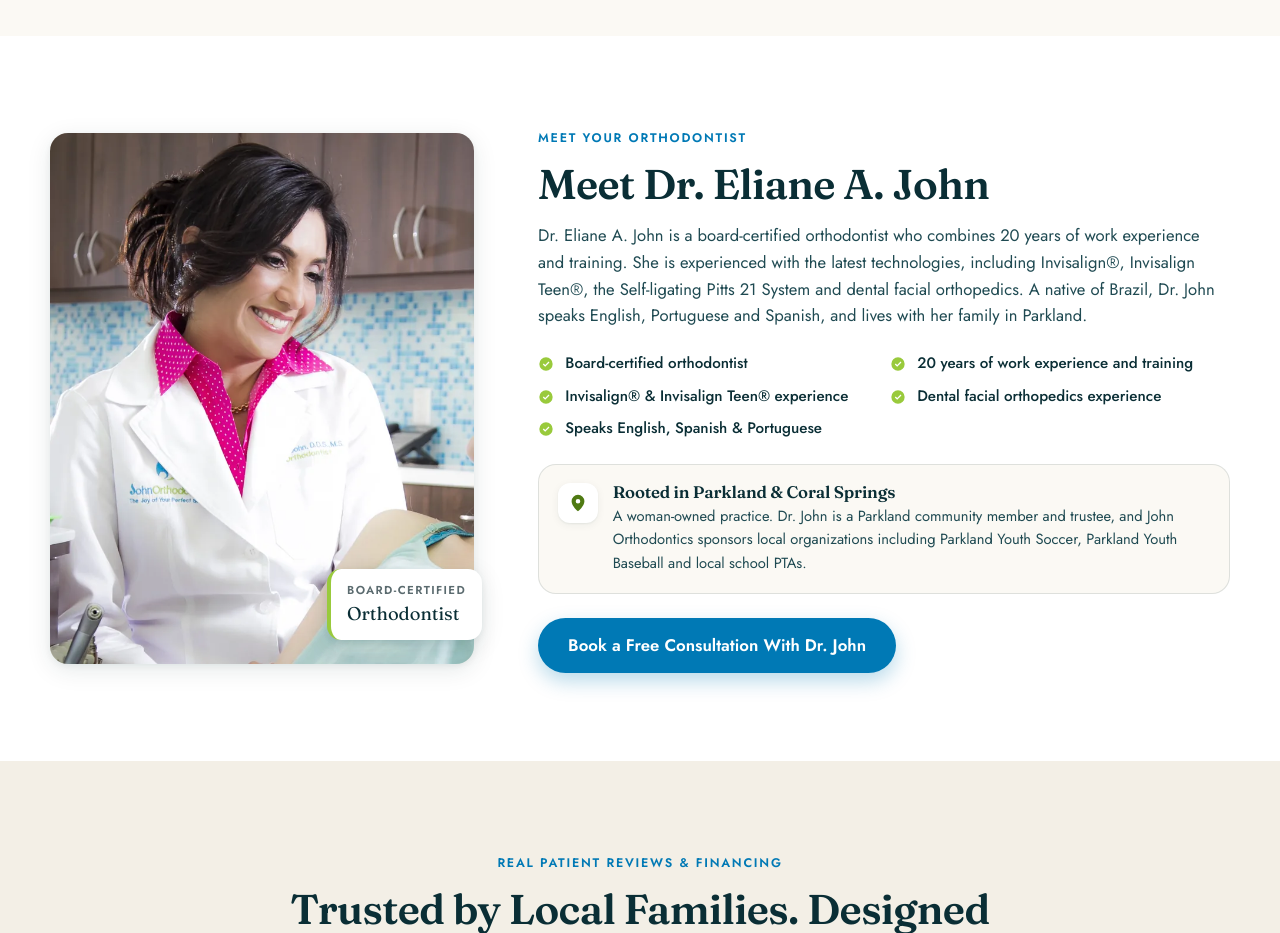
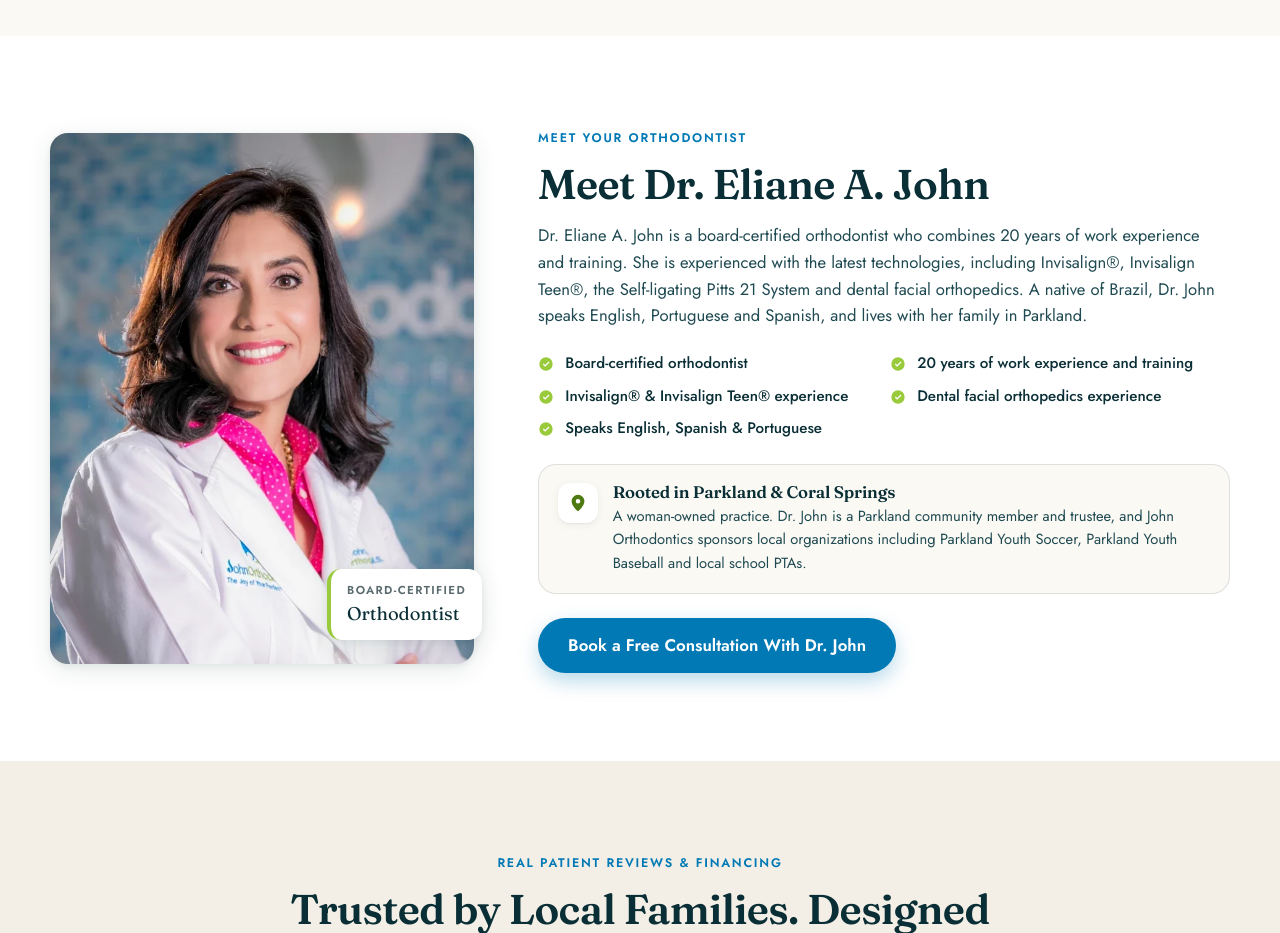
Before and after one commit to malik539/john-ortho, a plain HTML site: page index.html in a window 1280 px wide. Shown: the part 2700-3633 px from the top of the page. Drawn offline with Linux system fonts and the light colour scheme.

Commit message:
Use supplied headshot of Dr. John in the doctor section
Co-Authored-By: Claude Fable 5.1 <noreply@anthropic.com>
Claude-Session: https://claude.ai/code/session_015iPSDuhMLcb1btiBi7CPaE

```diff
--- a/assets/css/styles.css
+++ b/assets/css/styles.css
@@ -200,7 +200,7 @@ h1 em, h2 em { font-weight: 500; }
 /* ------------------------------------------------------------ Media frames */
 .media-frame { position: relative; margin: 0; border-radius: var(--radius); overflow: hidden; box-shadow: var(--shadow-md); background: var(--sand); }
 .media-frame img { width: 100%; height: 100%; object-fit: cover; aspect-ratio: 4 / 3; }
-.media-frame-portrait img { aspect-ratio: 4 / 5; object-position: 40% 20%; }
+.media-frame-portrait img { aspect-ratio: 4 / 5; object-position: 50% 15%; }
 .media-tag { position: absolute; left: .9rem; bottom: .9rem; padding: .4rem .8rem; border-radius: 999px; background: rgba(255,255,255,.9); font-size: .78rem; font-weight: 600; color: var(--ink); box-shadow: var(--shadow-sm); }
 
 /* ------------------------------------------------------------- Plan section */
--- a/index.html
+++ b/index.html
@@ -217,8 +217,8 @@
     <div class="doctor-media" data-reveal>
       <figure class="media-frame media-frame-portrait">
         <picture>
-          <source type="image/webp" srcset="assets/img/dr-john-portrait-480.webp 480w, assets/img/dr-john-portrait-720.webp 720w, assets/img/dr-john-portrait-1000.webp 1000w" sizes="(min-width: 1024px) 38vw, (min-width: 640px) 60vw, 100vw">
-          <img src="assets/img/dr-john-portrait-720.jpg" srcset="assets/img/dr-john-portrait-480.jpg 480w, assets/img/dr-john-portrait-720.jpg 720w, assets/img/dr-john-portrait-1000.jpg 1000w" sizes="(min-width: 1024px) 38vw, (min-width: 640px) 60vw, 100vw" alt="Dr. Eliane A. John, board-certified orthodontist at John Orthodontics" width="1240" height="1550" loading="lazy" decoding="async">
+          <source type="image/webp" srcset="assets/img/dr-john-portrait-480.webp 480w, assets/img/dr-john-portrait-687.webp 687w" sizes="(min-width: 1024px) 38vw, (min-width: 640px) 60vw, 100vw">
+          <img src="assets/img/dr-john-portrait-687.jpg" srcset="assets/img/dr-john-portrait-480.jpg 480w, assets/img/dr-john-portrait-687.jpg 687w" sizes="(min-width: 1024px) 38vw, (min-width: 640px) 60vw, 100vw" alt="Dr. Eliane A. John, board-certified orthodontist at John Orthodontics" width="687" height="859" loading="lazy" decoding="async">
         </picture>
       </figure>
       <div class="doctor-badge">
```
Also changed, not shown: assets/img/dr-john-headshot-source.webp (added), assets/img/dr-john-portrait-1000.jpg (deleted), assets/img/dr-john-portrait-1000.webp (deleted), assets/img/dr-john-portrait-480.jpg, assets/img/dr-john-portrait-480.webp, assets/img/dr-john-portrait-687.jpg (added), assets/img/dr-john-portrait-687.webp (added), assets/img/dr-john-portrait-720.jpg (deleted), assets/img/dr-john-portrait-720.webp (deleted), 1 other file.
